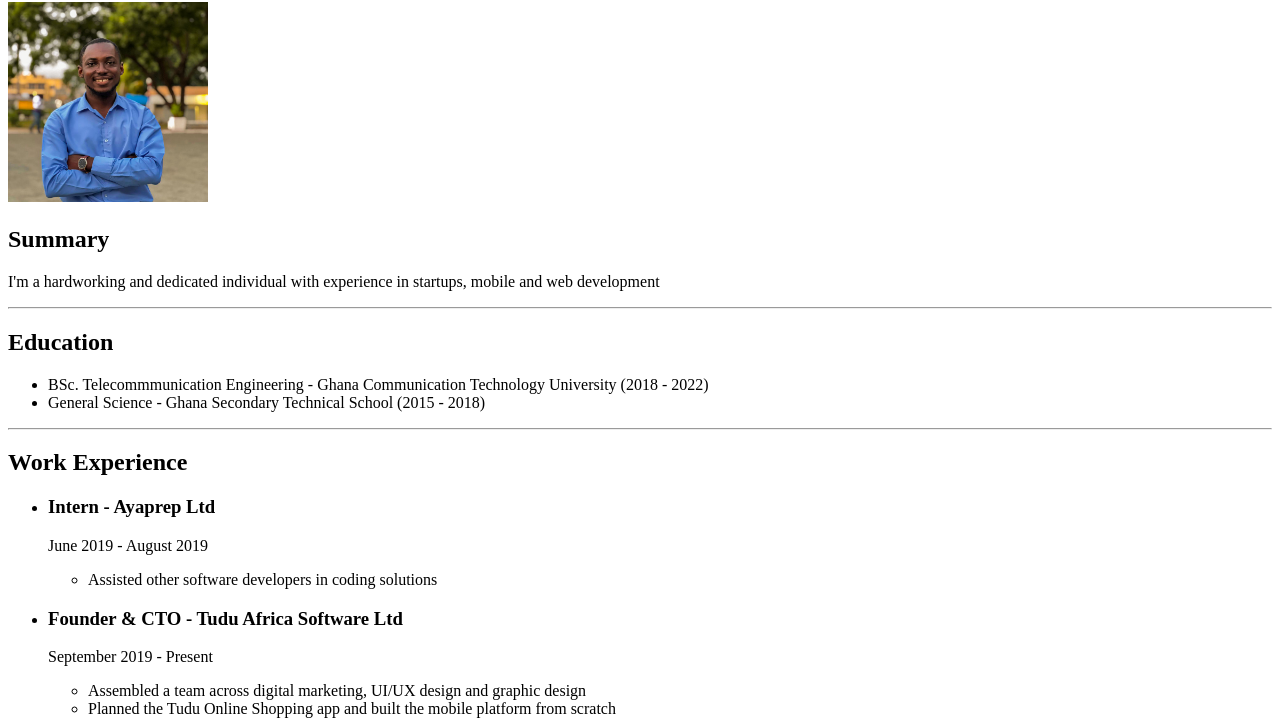
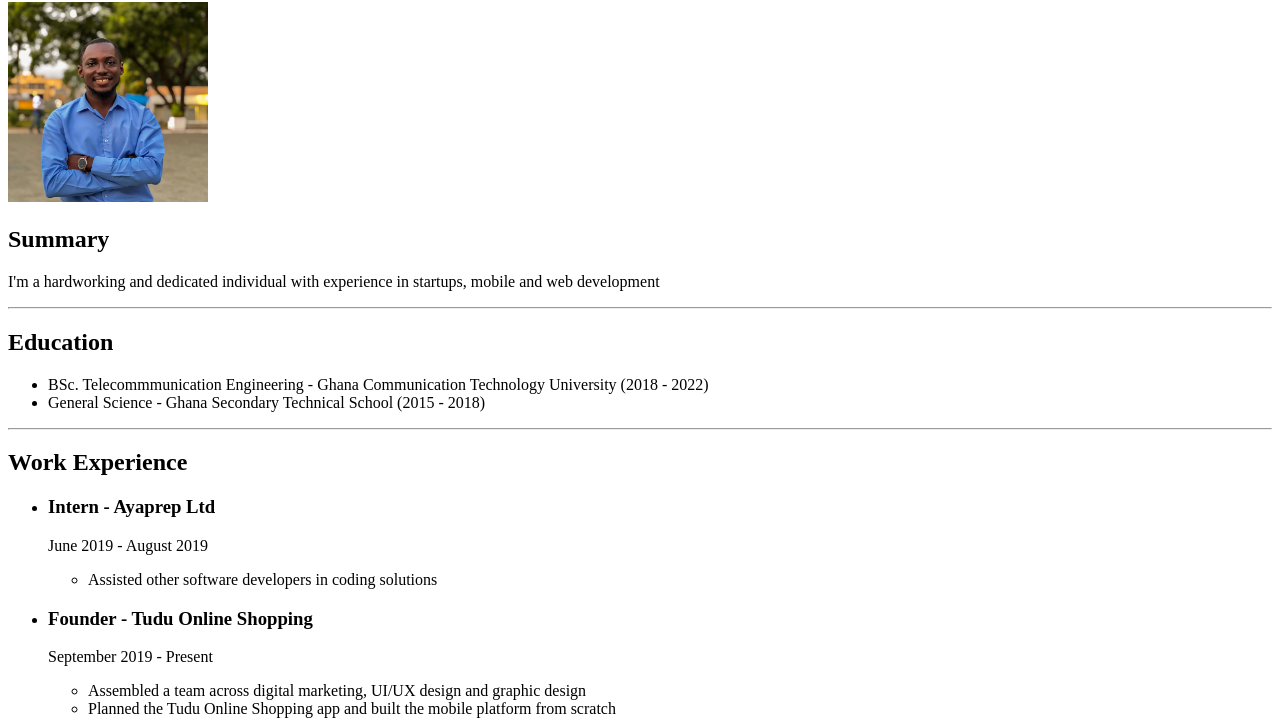
Before and after one commit to KingMastana/resume, a plain HTML site: page index.html in a window 1280 px wide. Shown: the part 78-800 px from the top of the page. Drawn offline with Linux system fonts and the light colour scheme.

Commit message:
Update index.html
Update founding startup

```diff
--- a/index.html
+++ b/index.html
@@ -27,7 +27,7 @@
             <li>Assisted other software developers in coding solutions</li>
         </ul>
 
-        <li><h3>Founder & CTO - Tudu Africa Software Ltd</h3></li>
+        <li><h3>Founder - Tudu Online Shopping</h3></li>
         <p>September 2019 - Present</p>
         <ul>
             <li>Assembled a team across digital marketing, UI/UX design and graphic design</li>
```
